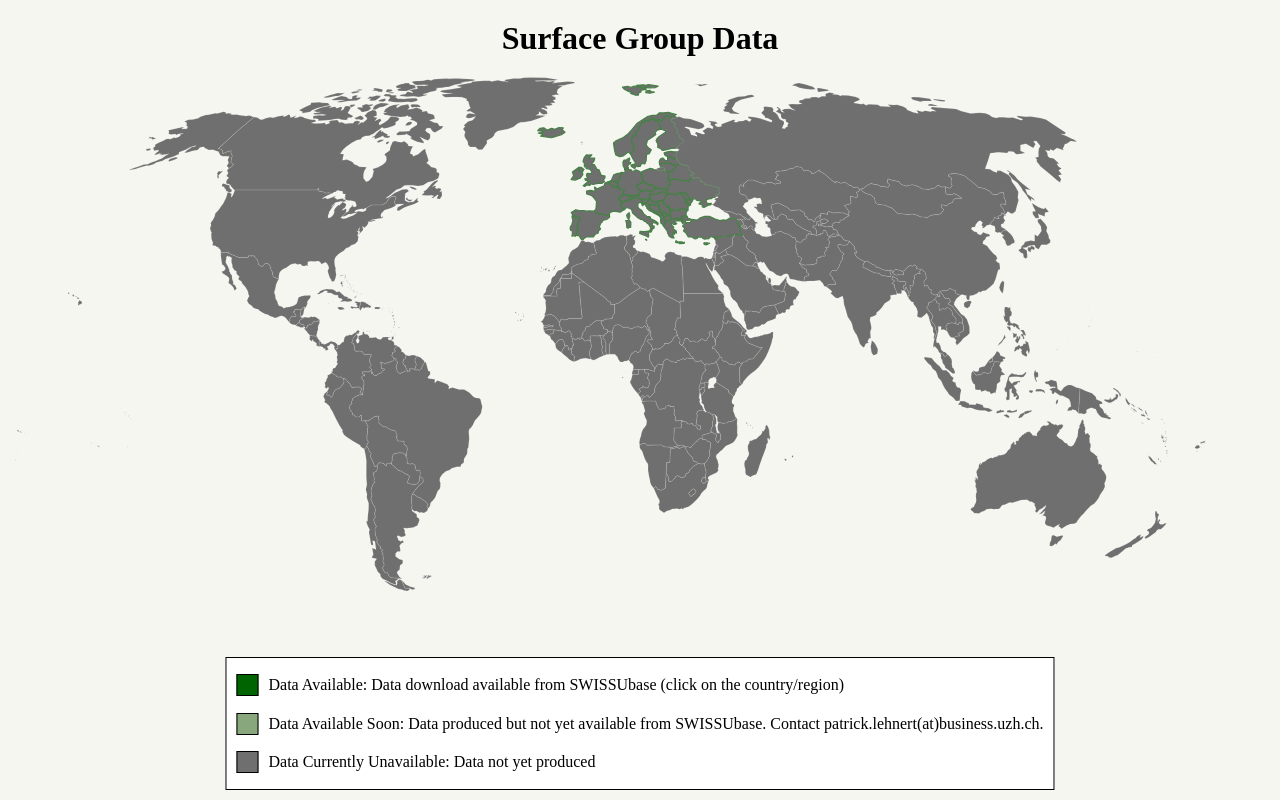
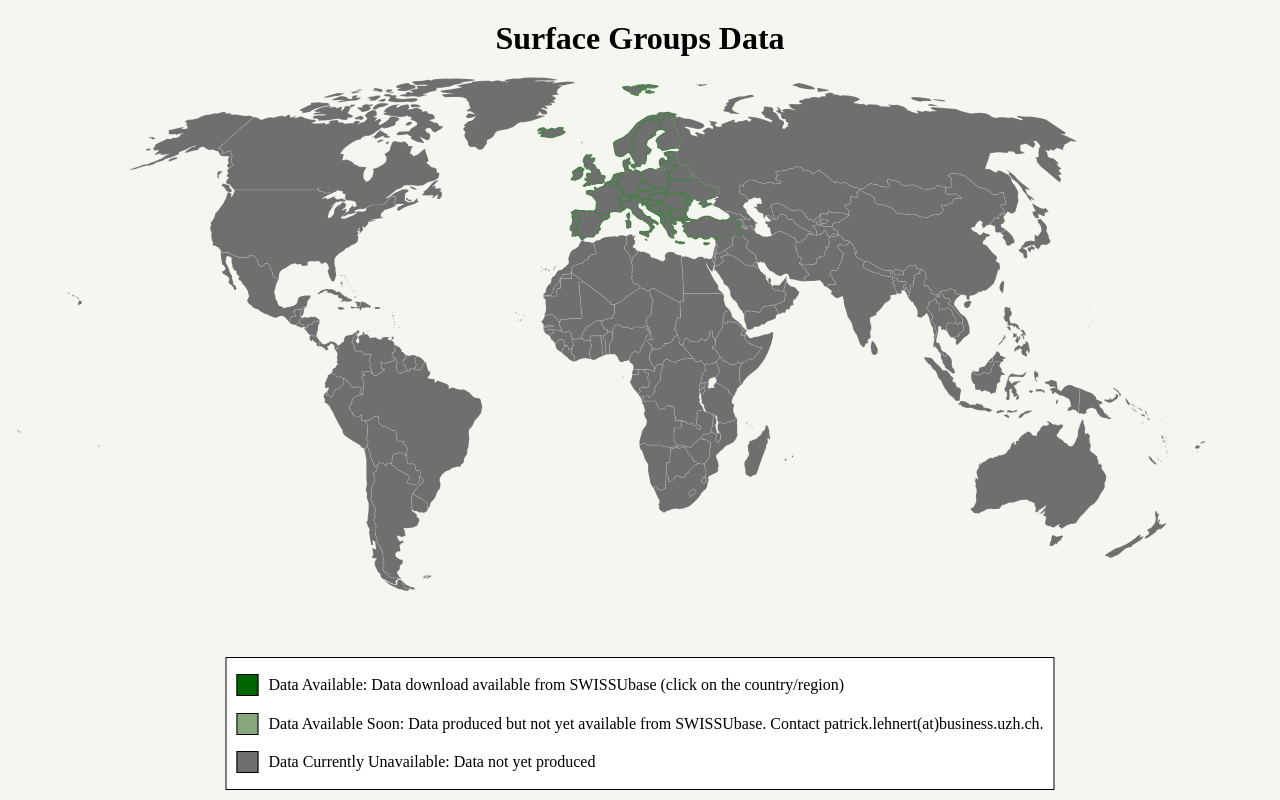
Before and after one commit to plehnert/surfacegroups, a plain HTML site: page index.html in a window 1280 px wide. Drawn offline with nearby package versions, Linux system fonts and the light colour scheme; no server answers.

Commit message:
Update index.html

```diff
--- a/index.html
+++ b/index.html
@@ -6,7 +6,7 @@
 		<link rel="stylesheet" href="style.css" type="text/css" />
   </head>
   <body>
-    <h1>Surface Group Data</h1>
+    <h1>Surface Groups Data</h1>
     <div id="map-container">
     <div id="country-name"></div>
     <div id="download-link"></div>
```
